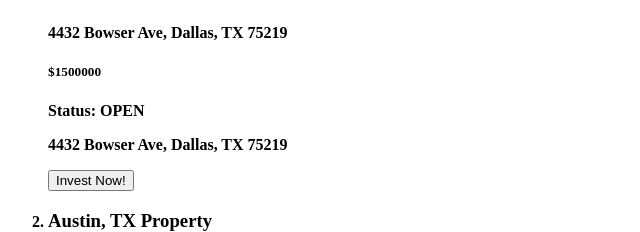
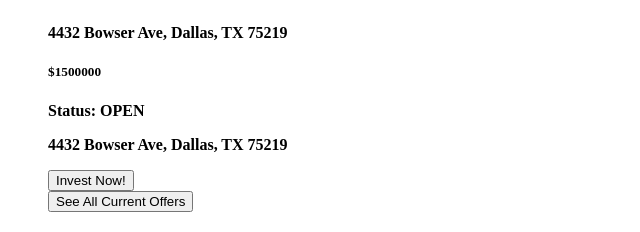
Before and after one commit to UPstartDeveloper/Private-Equity_Web-App, a Flask app: page / in a window 1280 px wide. Shown: the part 669-901 px from the top of the page, without its empty margins (0-640 px from the left). Run offline with Flask 2, Linux system fonts and the light colour scheme.

Commit message:
[ADD] Route to read all offers on a property.

```diff
--- a/app.py
+++ b/app.py
@@ -61,22 +61,27 @@ def offers_new():
     return render_template('offers_new.html')
 
 
-@app.route('/offers_show', methods=['POST'])
+@app.route('/offers_show', methods=['POST', 'GET'])
 def offers_show():
-    """Submit a new offer on a location to make an investment.
-        User sees all offers made so far on investment properties."""
-    # Make a new JSON form form data
-    new_offer = {
-        "name": request.form.get('name'),
-        "offer": request.form.get('offer'),
-        "email": request.form.get('email'),
-        "location": request.form.get('location')
-    }
-    # Insert into PyMongo database
-    offers.insert_one(new_offer)
+    """User sees all offers made so far on investment properties."""
+    # Submit a new offer on a location to make an investment.
+    if request.method == 'POST':
+        # Make a new JSON form form data
+        new_offer = {
+            "name": request.form.get('name'),
+            "offer": request.form.get('offer'),
+            "email": request.form.get('email'),
+            "location": request.form.get('location')
+        }
+        # Insert into PyMongo database
+        offers.insert_one(new_offer)
 
-    # display all previous offers
-    return render_template('offers_show.html', offers=offers.find())
+        # display all previous offers
+        return render_template('offers_show.html', offers=offers.find())
+
+    # user wants to see all offers previous made on a property
+    elif request.method == 'GET':
+        return render_template('offers_show.html', offers=offers.find())
 
 
 if __name__ == '__main__':
--- a/templates/properties_index.html
+++ b/templates/properties_index.html
@@ -14,8 +14,13 @@
             <p>Status: {{ property.status }}</p>
             <p>{{ property.address }}</p>
             {% if property.status == "OPEN" %}
+                <!-- CREATE an OFFER -->
                 <form action="{{ url_for('offers_new') }}">
                     <button type="create">Invest Now!</button>
+                </form>
+                <!-- SEE ALL OFFERS on a property, also used to update -->
+                <form action="{{ url_for('offers_show') }}">
+                    <button type="read">See All Current Offers</button>
                 </form>
             {% endif %}
         </li>
```
